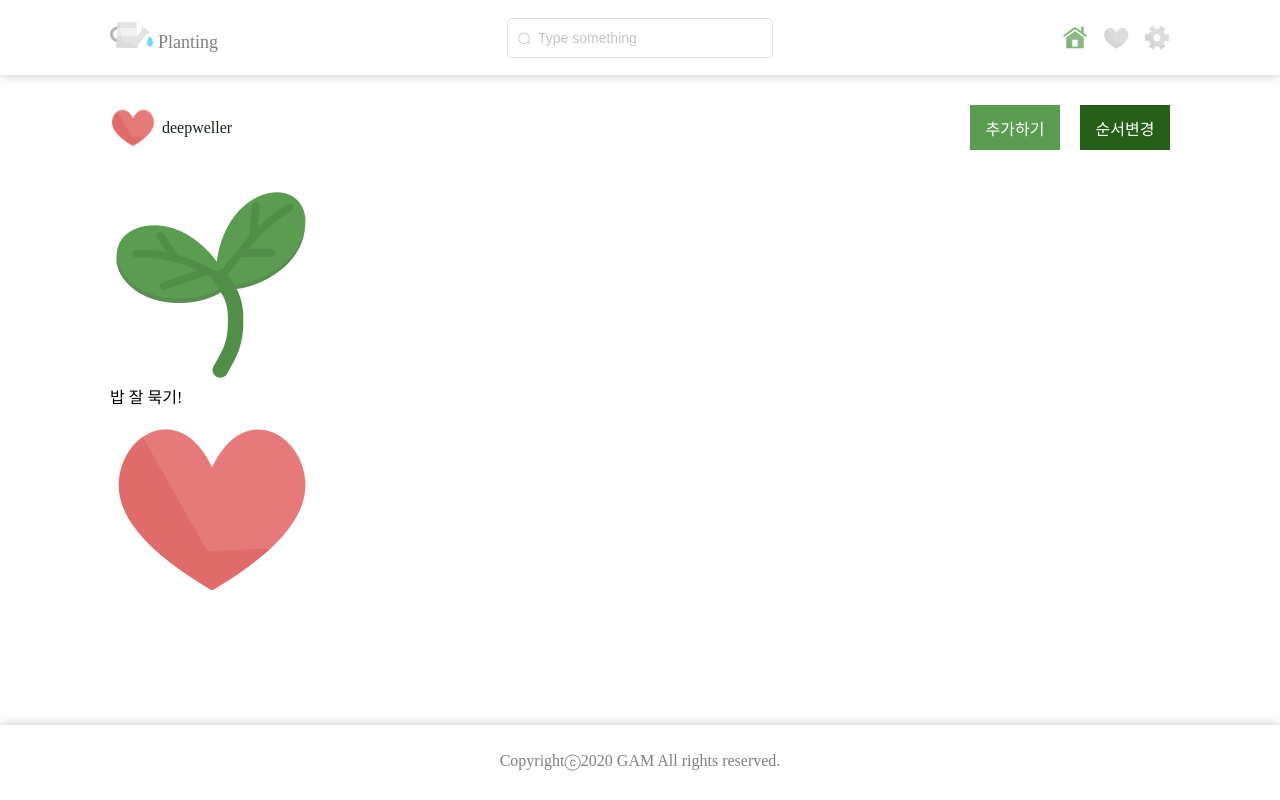
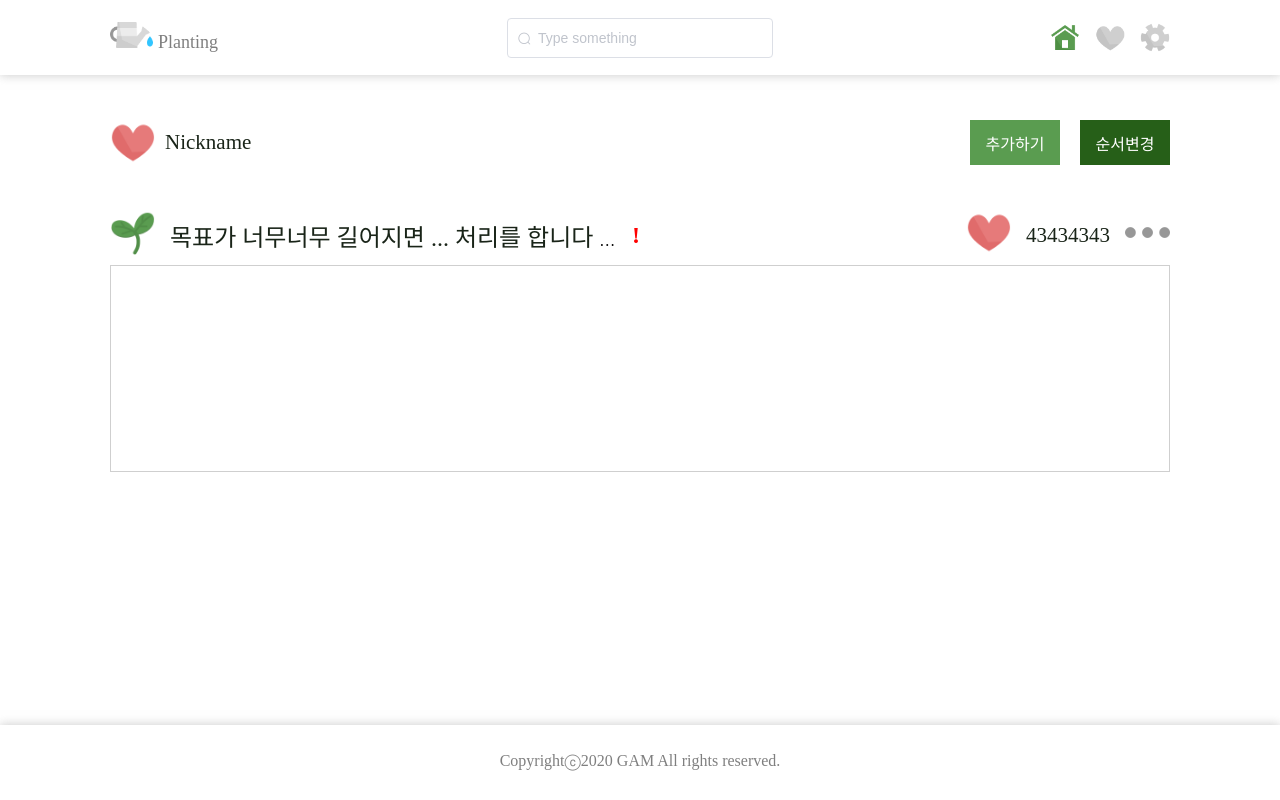
Before and after one commit to ga-m/planting-front, a Vue app: page /home/main in a window 1280 px wide. Built offline with nearby package versions, Linux system fonts and the light colour scheme.

Commit message:
Yearly Goal의 Title 부분 퍼블리싱

```diff
--- a/src/components/CommonHeader.vue
+++ b/src/components/CommonHeader.vue
@@ -126,9 +126,9 @@ header {
   padding-left: 5px;
 }
 .custom-icon {
-  width: 26px;
-  opacity: 0.7;
-  border-radius: 1px;
+  width: 30px;
+  /* opacity: 0.7; */
+  /* border-radius: 1px; */
 }
 .router-link-exact-active > .custom-icon {
 
--- a/src/components/UserInfo.vue
+++ b/src/components/UserInfo.vue
@@ -3,7 +3,7 @@
         <div class="user-info__nickname">
             <router-link class="nickname-wrapper" to="/home/setting/member">
                 <img id="user-image" src="../icons/images/icon_heart_fill_pink.png">
-                <div id="user-nickname">deepweller</div>
+                <div id="user-nickname">Nickname</div>
             </router-link>
         </div>
         <div class="user-info__goal-related">
@@ -25,8 +25,8 @@ export default {
 
 <style>
 .user-info-area {
-    margin-top: 30px;
-    margin-bottom: 30px;
+    margin-top: 45px;
+    margin-bottom: 45px;
     width: 100%;
     height: 45px;
     display: flex;
@@ -47,14 +47,14 @@ export default {
     /* width: 123px;
     height: 21px; */
     font-family: HiraginoSansCNS-W6;
-  /* font-size: 21px; */
+    font-size: 21px;
     font-weight: normal;
     font-stretch: normal;
     font-style: normal;
     line-height: normal;
     letter-spacing: normal;
     color: #192418;
-  padding-left: 7px;
+    padding-left: 10px;
 }
 .user-info__goal-related {
     justify-content: flex-end;
@@ -68,6 +68,7 @@ export default {
     margin-left: 20px;
     display: flex;
     align-items: center;
+    cursor: pointer;
 }
 .button > span {
     font-family: AppleSDGothicNeo;
--- a/src/components/YearlyGoal.vue
+++ b/src/components/YearlyGoal.vue
@@ -4,14 +4,20 @@
             <div class="goal__header">
                 <div class="goal-header__title">
                     <img class="goal-title__icon" src="../icons/images/icon_bud.png">
-                    <div class="goal-title__text">밥 잘 묵기<span class="goal-title__text-completed">!</span></div>
+                    <div class="cm-left-padding cm-goal-header__text goal-title__text">
+                        <span class="goal-title__text__name">목표가 너무너무 길어지면 ... 처리를 합니다 이 경우 Mouse up을 할 때 tooltip으로 Full name을 보여주면 좋겠네요.</span>
+                    </div>
+                    <div class="cm-left-padding cm-goal-header__text">
+                        <span class="goal-title__text__completed">!</span>
+                    </div>
                 </div>
                 <div class="goal-header__right-items">
-                    <div class="right-items__like">
-                        <img class="goal-like__icon" src="../icons/images/icon_heart_fill_pink.png">
-                        <span class="goal-like__number"></span>
+                    <div class="goal-header__right-items__like">
+                        <img class="cm-left-padding goal-like__icon" src="../icons/images/icon_heart_fill_pink.png">
+                        <span class="cm-left-padding cm-goal-header__text goal-like__number">43434343</span> <!-- TODO: 길어지면 10K 등으로 표현하기. 4자리 까지만 -->
                     </div>
-                    <div class="right-items__drop-down">
+                    <div class="cm-left-padding goal-header__right-items__drop-down">
+                        <img class="goal-like__icon" src="../icons/images/icon_drop_down_btn.png">
                         <!-- 버튼 -->
                         <!-- Dropdown -->
                     </div>
@@ -33,4 +39,72 @@ export default {
 </script>
 
 <style>
+.cm-left-padding {
+    /* Common - Goal title의 요소 사이 간격 */
+    padding-left: 15px;
+}
+.goal__header {
+    display: flex;
+    height: 45px;
+    padding-bottom: 10px;
+}
+.goal__header img {
+    height: 45px;
+}
+.cm-goal-header__text {
+    /* Common - Goal Title의 text 요소의 높이 */
+    margin-top: 5px;
+}
+.goal-header__title {
+    width: 50%;
+    flex: 1;
+    display: flex;
+    align-items: center;
+}
+.goal-title__text {
+    width: 100%;
+    overflow: hidden;
+    text-overflow: ellipsis;
+    white-space: nowrap;
+}
+.goal-title__text__name {
+    font-family: AppleSDGothicNeo;
+    font-size: 24px;
+    font-weight: normal;
+    font-stretch: normal;
+    font-style: normal;
+    line-height: normal;
+    letter-spacing: normal;
+    color: #192418;
+}
+.goal-title__text__completed {
+    color: red;
+    font-weight: 900;
+    font-size: 24px;
+}
+.goal-header__right-items {
+    flex: 1 0 0%;
+    justify-content: flex-end;
+    display: flex;
+}
+.goal-header__right-items__like {
+    display: flex;
+    align-items: center;
+    padding-left: 10px;
+}
+.goal-like__number {
+    font-family: HiraginoSansCNS-W3;
+    font-size: 21px;
+    font-weight: normal;
+    font-stretch: normal;
+    font-style: normal;
+    line-height: normal;
+    letter-spacing: normal;
+    color: #192418;
+}
+.goal__graph {
+    height: 205px;
+    border: solid 1px #cfcfcf;
+    background-color: #ffffff;
+}
 </style>
--- a/src/views/Home.vue
+++ b/src/views/Home.vue
@@ -12,7 +12,6 @@ export default {
     components: {
         YearlyGoal,
         UserInfo,
-
     },
 
 }
@@ -23,5 +22,4 @@ export default {
   width: 100%;
   position: relative;
 }
-
 </style>
```
Lines whose indentation alone changed are shown as unchanged.
